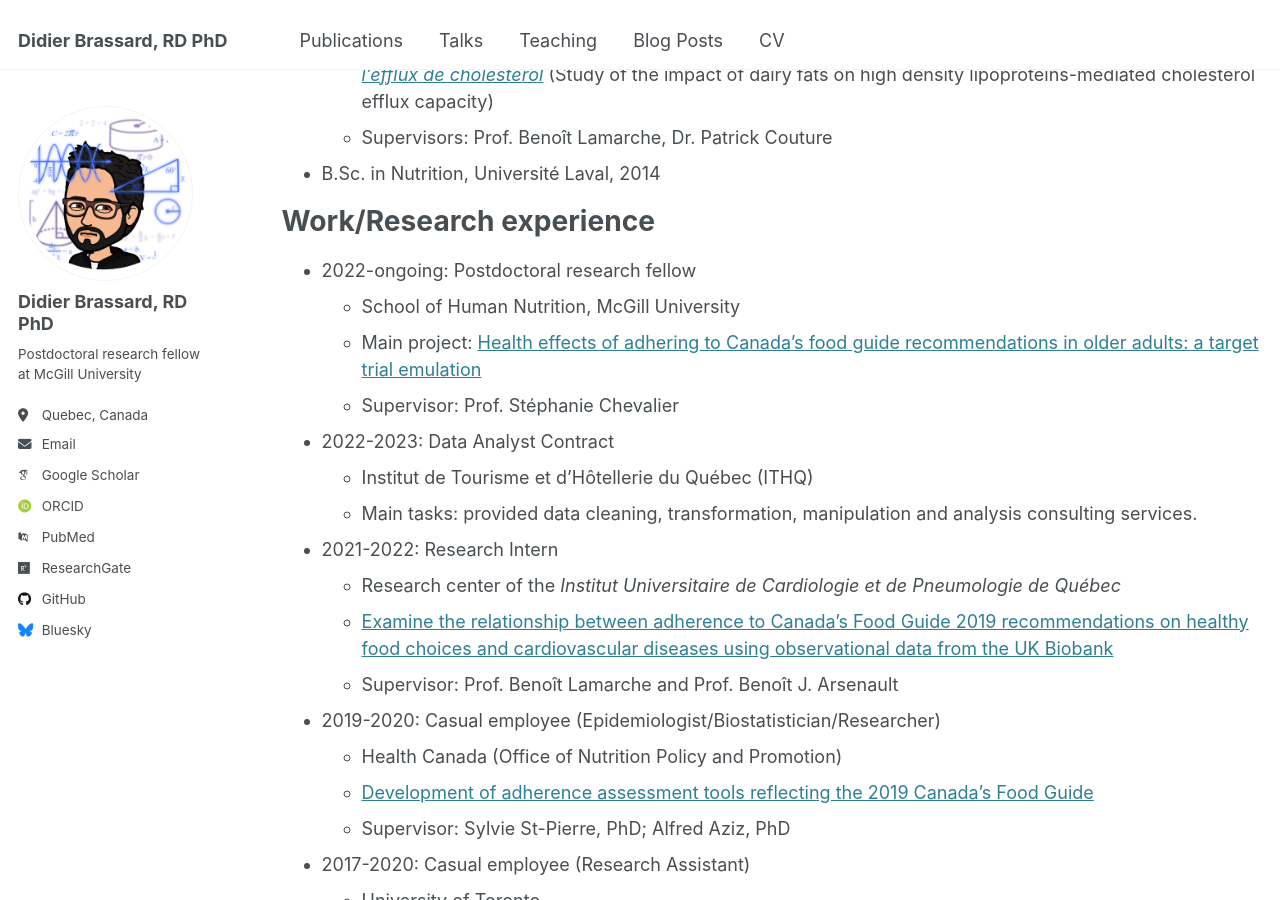
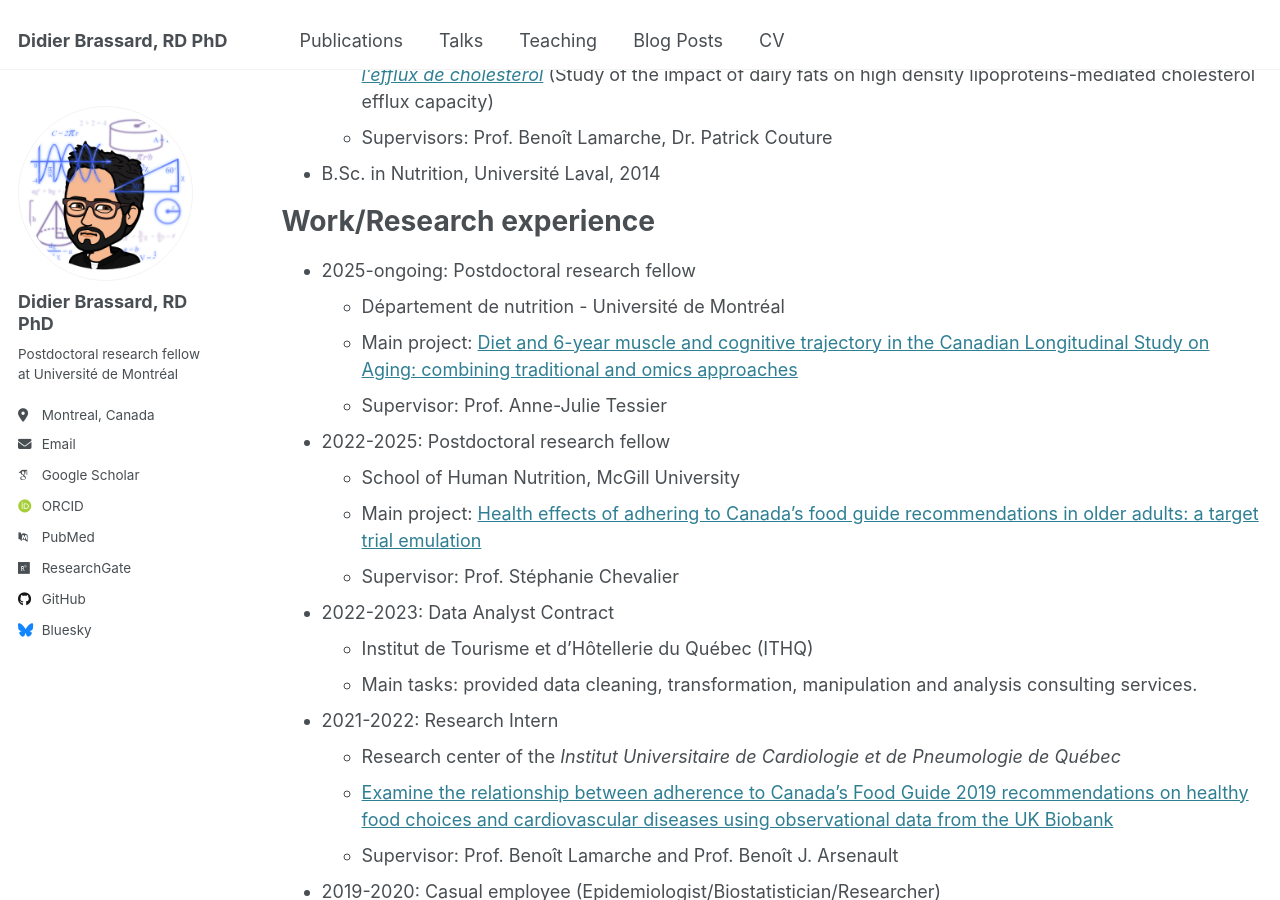
Before and after one commit to didierbrassard/didierbrassard.github.io, a Jekyll site: the page built from _pages/cv.md, in a window 1280 px wide and 900 px high, scrolled down 578 px. Built offline with Jekyll 4.4.1, drawn with Linux system fonts in a browser that asks for light colours; some web fonts are replaced.

Commit message:
update-affiliation
+home
+cv

```diff
--- a/_config.yml
+++ b/_config.yml
@@ -12,7 +12,7 @@ site_theme               : "default"
 title                    : "Didier Brassard, RD PhD"
 title_separator          : "-"
 name                     : &name "Didier Brassard"
-description              : &description "Postdoctoral research fellow at McGill University"
+description              : &description "Postdoctoral research fellow at Université de Montréal"
 url                      : https://didierbrassard.github.io # the base hostname & protocol for your site e.g. "https://[your GitHub username].github.io"
 baseurl                  : "" # the subpath of your site, e.g. "/blog"
 repository               : "didierbrassard.github.io"
@@ -25,11 +25,11 @@ author:
   avatar           : "profile.png"
   name             : "Didier Brassard, RD PhD"
   pronouns         : # example: "she/her"
-  bio              : "Postdoctoral research fellow at McGill University"
-  location         : "Quebec, Canada"
+  bio              : "Postdoctoral research fellow at Université de Montréal"
+  location         : "Montreal, Canada"
   employer         :
   uri              : # URL
-  email            : "didier.brassard@mcgill.ca"
+  email            : "didier.brassard@umontreal.ca"
 
   # Academic websites
   arxiv            : # URL - Update with the correct link to your profile
--- a/_pages/cv.md
+++ b/_pages/cv.md
@@ -29,7 +29,12 @@ Education
 
 Work/Research experience
 ======
-* 2022-ongoing: Postdoctoral research fellow
+* 2025-ongoing: Postdoctoral research fellow
+  * Département de nutrition - Université de Montréal
+  * Main project: [Diet and 6-year muscle and cognitive trajectory in the Canadian Longitudinal Study on Aging: combining traditional and omics approaches](https://webapps.cihr-irsc.gc.ca/decisions/p/project_details.html?applId=513209&lang=en)
+  * Supervisor: Prof. Anne-Julie Tessier
+
+* 2022-2025: Postdoctoral research fellow
   * School of Human Nutrition, McGill University
   * Main project: [Health effects of adhering to Canada's food guide recommendations in older adults: a target trial emulation](https://webapps.cihr-irsc.gc.ca/decisions/p/project_details.html?applId=455011&lang=en)
   * Supervisor: Prof. Stéphanie Chevalier
```
Also changed, not shown: _pages/about.md (+1 -1 lines).
